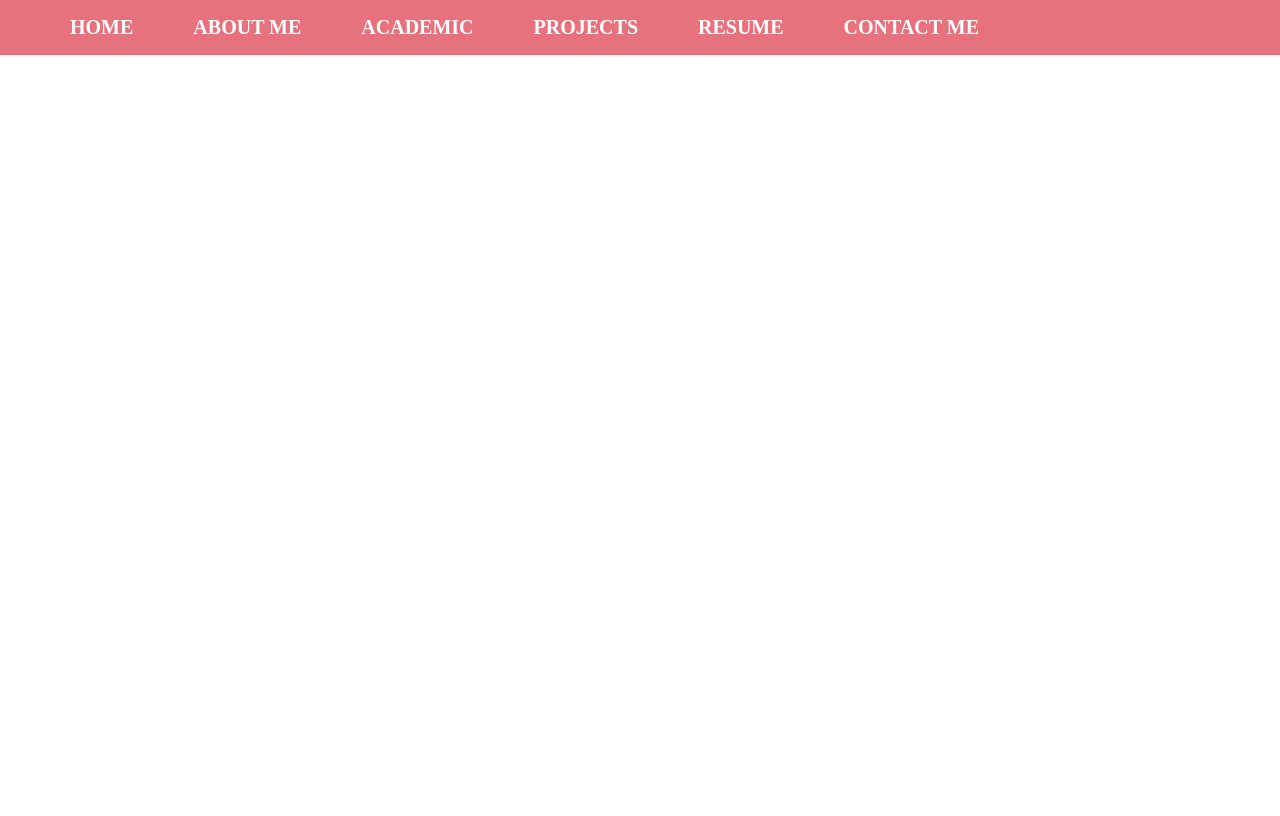
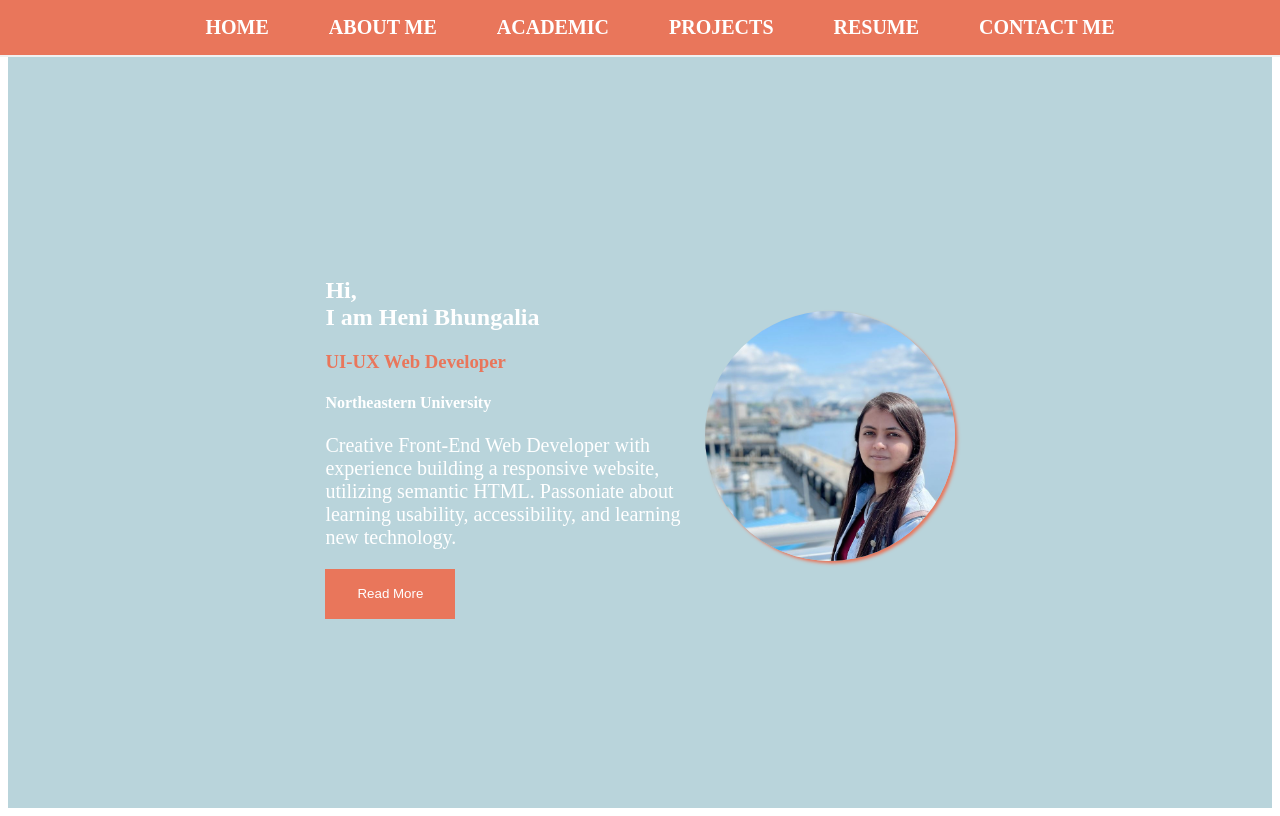
Before and after one commit to heniheni/my-portfolio, a React (Create React App) app: page / in a window 1280 px wide. Built offline with nearby package versions, Linux system fonts and the light colour scheme.

Commit message:
heroheader added

```diff
--- a/src/App.js
+++ b/src/App.js
@@ -1,10 +1,14 @@
 import React from 'react';
 import NavBar from './NavBar'
+import HeroHeader from './HeroHeader';
 
 function App() {
   return (
     <>
       <NavBar/>
+      <div>
+        <HeroHeader/>
+      </div>
     </>
   );
 }
--- a/src/Burger.js
+++ b/src/Burger.js
@@ -1,5 +1,6 @@
 import React, { useState } from 'react';
 import styled from 'styled-components';
+import LeftNav from './LeftNav';
 import RightNav from './LeftNav';
 
 const StyledBurger = styled.div`
@@ -18,7 +19,7 @@ const StyledBurger = styled.div`
   div {
     width: 2rem;
     height: 0.25rem;
-    background-color: ${({ open }) => open ? 'white' : '#333'};
+    background-color: ${({ open }) => open ? 'white' : 'white'};
     border-radius: 10px;
     transform-origin: 1px;
     transition: all 0.3s linear;
@@ -45,7 +46,7 @@ const Burger = () => {
         <div />
         <div />
       </StyledBurger>
-      <RightNav open={open}/>
+      <LeftNav open={open}/>
     </>
   )
 }
--- /dev/null
+++ b/src/HeroHeader.css
@@ -0,0 +1,53 @@
+.main{
+    /* background-color: #718093; */
+    /* background-color: #9e9e9e; */
+    /* background-color:#F8CDDA; */
+    /* background-color: #acb6e5; */
+    background-color: #b9d4db;;
+    display: flex;
+
+
+    align-items: center;
+    min-height: 100vh;
+}
+.flexContainer{
+    display: flex;
+    justify-content: center;
+    align-items: center;
+    margin: 60px 0px 0px 0px;
+    color: white;
+    flex-grow: 1;
+
+}
+.flexItem1{
+
+    width: 30%;
+
+}
+.flexsItem2{
+    margin-top: 100px;
+
+}
+.flexItem3{
+
+}
+
+.setImage{
+    /* border: 2px solid #192a56; */
+   height: 250px;
+   width: 250px;
+  border-radius: 50%;
+   object-fit: cover;
+   /* box-shadow: rgba(0, 0, 0, 85%) 2.4px 2.4px 3.2px; */
+   box-shadow: #e9765b 2.4px 2.4px 3.2px;
+}
+.heroContent{
+    font-size: 20px;
+}
+.btnReadMore{
+    background-color: #e9765b;
+    height: 50px;
+    width: 130px;
+    color: white;
+    border: none;
+}
--- /dev/null
+++ b/src/HeroHeader.js
@@ -0,0 +1,35 @@
+import React from 'react'
+import userImage from './Heni_Bhungalia.jpeg'
+import './HeroHeader.css'
+import {
+    BrowserRouter as Router,
+    Switch,
+    Route,
+    Link
+  } from "react-router-dom"
+
+export default function HeroHeader() {
+    return (
+        <div className="main">
+
+
+        <div className="flexContainer">
+
+        <div className="flexItem1">
+             <h2>Hi,<br/>I am Heni Bhungalia</h2> <h3 style={{color: "#e9765b"}}>UI-UX Web Developer</h3><h4>Northeastern University</h4>
+            <p className="heroContent">
+                Creative Front-End Web Developer with experience building a responsive website,
+                utilizing semantic HTML. Passoniate about learning usability, accessibility,
+                and learning new technology.
+            </p>
+
+            <button className="btnReadMore">Read More</button>
+        </div>
+         <br/>
+
+
+         <div className="flexItem2"> <img className="setImage" src={userImage}/></div>
+       </div>
+       </div>
+    );
+}
--- a/src/LeftNav.css
+++ b/src/LeftNav.css
@@ -22,7 +22,7 @@
     height: 2px;
     bottom: 15px;
     left: 0;
-    background-color: #00CEC9;
+    background-color: #b9d4db;
     transform-origin: bottom right;
     transition: transform 0.25s ease-out;
   }
--- a/src/LeftNav.jsx
+++ b/src/LeftNav.jsx
@@ -1,6 +1,8 @@
 import React from 'react';
 import styled from 'styled-components';
 import './LeftNav.css';
+import {Link} from 'react-scroll';
+import Scroll from 'react-scroll-component';
 
 const Ul = styled.ul`
   list-style: none;
@@ -11,7 +13,7 @@ const Ul = styled.ul`
   }
   @media (max-width: 768px) {
     flex-flow: column nowrap;
-    background-color: #0D2538;
+    background-color: #e9765b;
     position: fixed;
     transform: ${({ open }) => open ? 'translateX(0)' : 'translateX(-100%)'};
     top: -24px;
@@ -31,12 +33,12 @@ const LeftNav = ({ open }) => {
   return (
     <Ul className="styleUL" open={open}>
 
-            <li className="listitems">Home</li>
-            <li className="listitems">About Me</li>
-            <li className="listitems">Academic</li>
-            <li className="listitems">Projects</li>
-            <li className="listitems">Resume</li>
-            <li className="listitems">Contact Me</li>
+            <li className="listitems"><Link activeClass="active" to="home" spy={true} smooth={true}></Link>Home</li>
+            <li className="listitems"><Link to="aboutme" spy={true} smooth={true}></Link>About Me</li>
+            <li className="listitems"><Link to="academic" spy={true} smooth={true}></Link>Academic</li>
+            <li className="listitems"><Link to="projects" spy={true} smooth={true}></Link>Projects</li>
+            <li className="listitems"><Link to="resume" spy={true} smooth={true}></Link>Resume</li>
+            <li className="listitems"><Link to="contactme" spy={true} smooth={true}></Link>Contact Me</li>
 
 
     </Ul>
--- a/src/NavBar.jsx
+++ b/src/NavBar.jsx
@@ -2,8 +2,15 @@ import React from 'react';
 import styled from 'styled-components';
 import Burger from './Burger';
 
+
 const Nav = styled.nav`
-  background-color: #E7717D;
+  // background-color: #192a56;
+  // background-color:#487eb0;
+  //background: #acb6e5;  /* fallback for old browsers */
+// background: -webkit-linear-gradient(to right, #b9d4db, #e9765b);  /* Chrome 10-25, Safari 5.1-6 */
+// background: linear-gradient(90deg , #b9d4db, #e9765b); /* W3C, IE 10+/ Edge, Firefox 16+, Chrome 26+, Opera 12+, Safari 7+ */
+background-color:#e9765b;
+
   font-size:24px;
   color: white;
 position:fixed;
@@ -14,7 +21,7 @@ left:0;
   border-bottom: 2px solid #f1f1f1;
 //    padding: 0 20px;
   display: flex;
-  justify-content: flex-start;
+  justify-content: center;
   align-items:center;
   .logo {
     padding: 15px 0;
```
Also changed, not shown: package.json (+4 -4 lines), src/Hamburger.js (deleted, +0 -44 lines), src/Hamburger.css (deleted), 1 other file (tests, documents, lock files or other folders).
